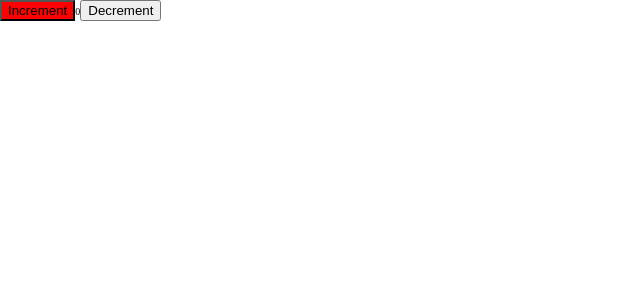
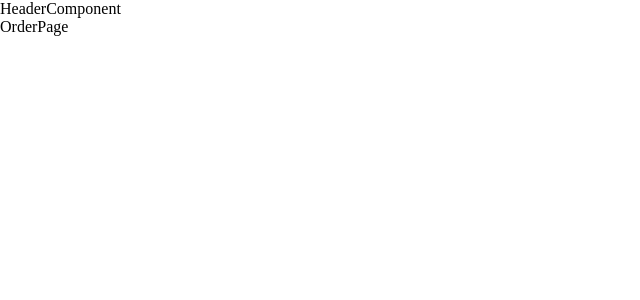
Before and after one commit to TuMinhHung0778/MERN-STACK-ecommerce, a React (Create React App) app: page /order in a window 1280 px wide. Shown: the top 300 px of the page, without its empty margins (0-640 px from the left). Built offline with nearby package versions, Linux system fonts and the light colour scheme.

Commit message:
#2 Cấu hình router với react-router-dom-v6 trong reactjs

```diff
--- a/package.json
+++ b/package.json
@@ -12,6 +12,7 @@
     "react": "^19.2.0",
     "react-dom": "^19.2.0",
     "react-redux": "^9.2.0",
+    "react-router-dom": "^6.30.1",
     "react-scripts": "5.0.1",
     "styled-components": "^6.1.19",
     "web-vitals": "^2.1.4"
--- a/src/App.js
+++ b/src/App.js
@@ -1,33 +1,27 @@
-import React from 'react'
-import { useSelector, useDispatch } from 'react-redux'
-import { decrement, increment } from './redux/slides/counterSlide'
-import styled from 'styled-components'
+import React, { Fragment } from 'react'
+import { BrowserRouter as Router, Routes, Route } from 'react-router-dom';
+import { routes } from './routes';
+import DefaultComponent from './components/DefaultComponent/DefaultComponent';
 
 function App() {
-  const count = useSelector((state) => state.counter.value)
-  const dispatch = useDispatch()
-
-  const Button = styled.button({
-    background: 'red',
-  });
 
   return (
     <div>
-      <div>
-        <Button
-          aria-label="Increment value"
-          onClick={() => dispatch(increment())}
-        >
-          Increment
-        </Button>
-        <span>{count}</span>
-        <button
-          aria-label="Decrement value"
-          onClick={() => dispatch(decrement())}
-        >
-          Decrement
-        </button>
-      </div>
+      <Router>
+        <Routes>
+          {routes.map((route) => {
+            const Page = route.page;
+            const Layout = route.isShowHeader ? DefaultComponent : Fragment; // Layout = DefaultComponent
+            return (
+              <Route key={route.path} path={route.path} element={
+                <Layout>
+                  <Page />
+                </Layout>
+              } />
+            )
+          })}
+        </Routes>
+      </Router>
     </div>
   )
 }
--- /dev/null
+++ b/src/components/DefaultComponent/DefaultComponent.jsx
@@ -0,0 +1,11 @@
+import HeaderComponent from "../HeaderComponent/HeaderComponent";
+
+const DefaultComponent = ({ children }) => {
+  return (
+    <div>
+      <HeaderComponent />
+      {children}
+    </div>
+  );
+};
+export default DefaultComponent;
--- /dev/null
+++ b/src/components/HeaderComponent/HeaderComponent.jsx
@@ -0,0 +1,6 @@
+const HeaderComponent = () => {
+  return (
+    <div>HeaderComponent</div>
+  )
+}
+export default HeaderComponent
--- a/src/index.css
+++ b/src/index.css
@@ -5,5 +5,5 @@
 }
 
 html {
-  font-size: 62.5%;
+  font-size: medium;
 }
--- /dev/null
+++ b/src/pages/HomePage/HomePage.jsx
@@ -0,0 +1,6 @@
+const HomePage = () => {
+  return (
+    <div>HomePage</div>
+  )
+}
+export default HomePage
--- /dev/null
+++ b/src/pages/NotFoundPage/NotFoundPage.jsx
@@ -0,0 +1,6 @@
+const NotFoundPage = () => {
+  return (
+    <div>NotFoundPage</div>
+  )
+}
+export default NotFoundPage
--- /dev/null
+++ b/src/pages/OrderPage/OrderPage.jsx
@@ -0,0 +1,6 @@
+const OrderPage = () => {
+  return (
+    <div>OrderPage</div>
+  )
+}
+export default OrderPage
--- /dev/null
+++ b/src/pages/ProductsPage/ProductsPage.jsx
@@ -0,0 +1,6 @@
+const ProductsPage = () => {
+  return (
+    <div>ProductsPage</div>
+  )
+}
+export default ProductsPage
--- /dev/null
+++ b/src/routes/index.js
@@ -0,0 +1,26 @@
+import HomePage from "../pages/HomePage/HomePage";
+import NotFoundPage from "../pages/NotFoundPage/NotFoundPage";
+import OrderPage from "../pages/OrderPage/OrderPage";
+import ProductsPage from "../pages/ProductsPage/ProductsPage";
+
+export const routes = [
+    {
+        path: '/',
+        page: HomePage,
+        isShowHeader: true
+    },
+    {
+        path: '/order',
+        page: OrderPage,
+        isShowHeader: true
+    },
+    {
+        path: '/products',
+        page: ProductsPage,
+        isShowHeader: true
+    },
+    {
+        path: '*',
+        page: NotFoundPage
+    }
+]
```
Also changed, not shown: 1 other file (tests, documents, lock files or other folders).
